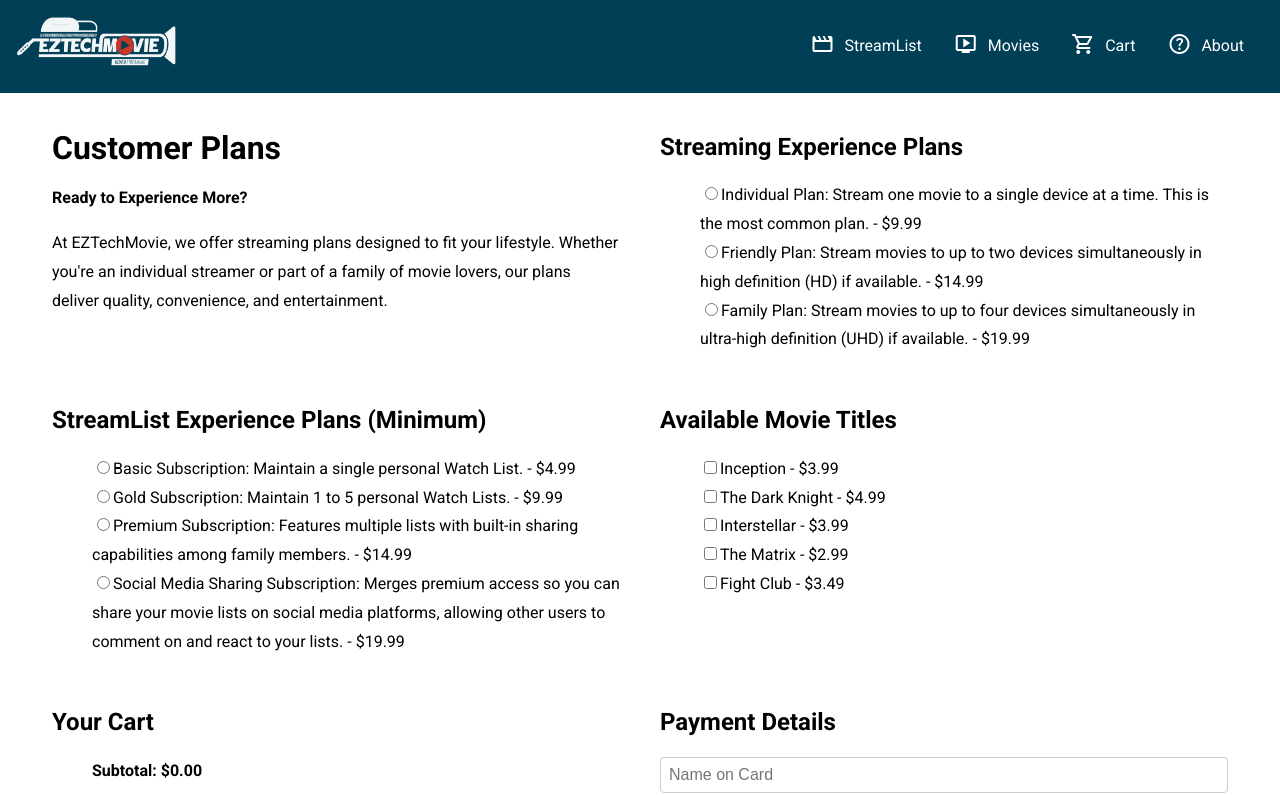
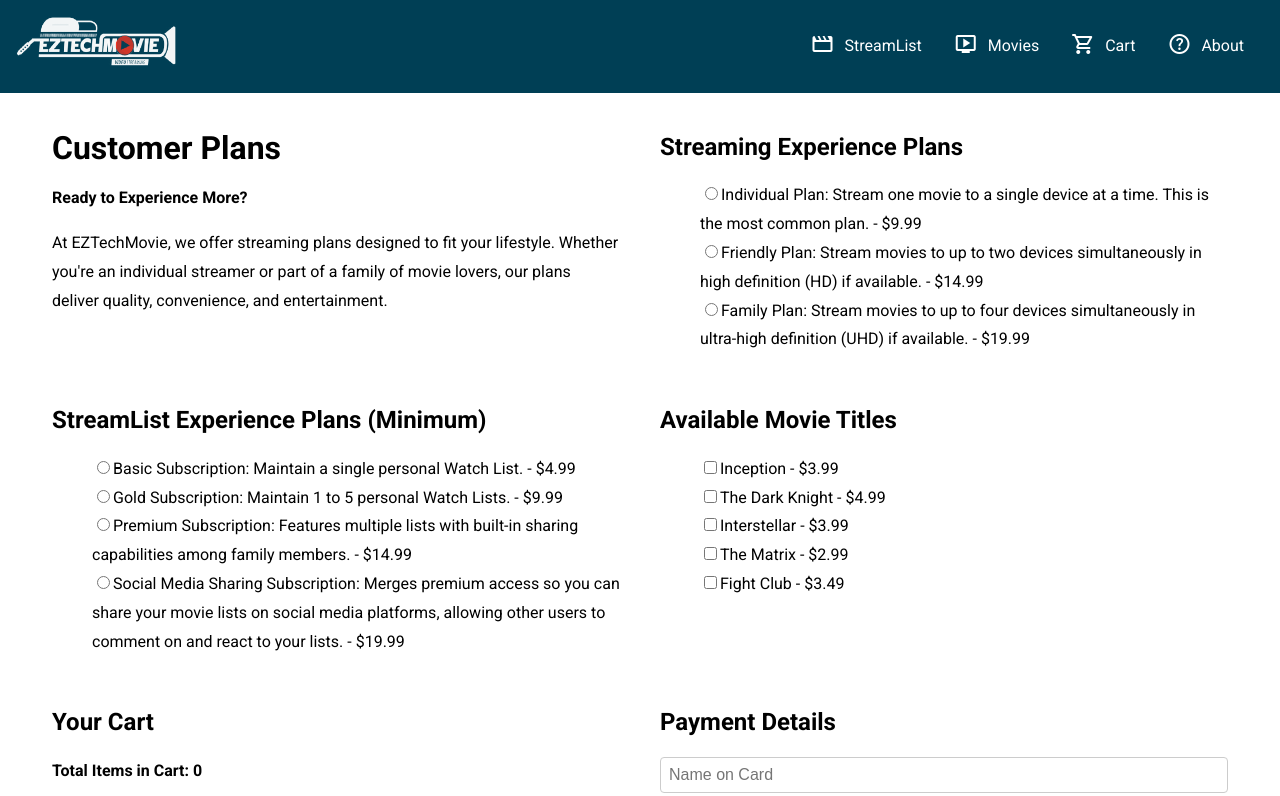
Before and after one commit to Craig-A-Velez/streamlist, a Next.js app: page /cart in a window 1280 px wide. Shown: the top 796 px of the page. Built offline with nearby package versions, Linux system fonts and the light colour scheme.

Commit message:
Week 3 finalization commit.

```diff
--- a/app/cart/page.js
+++ b/app/cart/page.js
@@ -203,10 +203,18 @@ export default function Cart() {
                     {selectedMovies.map((movie, index) => (
                         <li key={index}>{movie} - ${movieTitles.find(m => m.title === movie).rentalPrice.toFixed(2)}</li>
                     ))}
+                    </ul>
+                    <p>
+                        <b>Total Items in Cart: {
+                            (selectedStreamingPlan ? 1 : 0) +
+                            (selectedStreamListPlan ? 1 : 0) +
+                            selectedMovies.length
+                        }</b>
+                    </p>
                     <p><b>Subtotal: ${((totalPrice / (1 + salesTaxRate))).toFixed(2)}</b></p>
                     <p><b>Sales Tax (7.25%): ${salesTax.toFixed(2)}</b></p>
                     <p><b>Total Price: ${totalPrice.toFixed(2)}</b></p>
-                </ul>
+
             </div>
 
             {/* Payment Details */}
```
